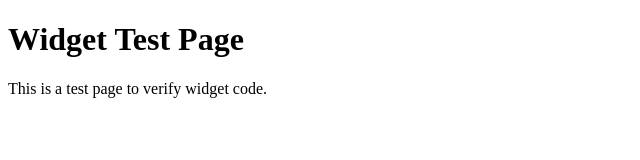
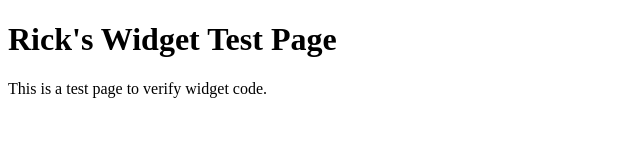
Before and after one commit to Rick-Tock/THM-widget-test, a plain HTML site: page index.html in a window 1280 px wide. Shown: the whole page, without its empty margins (0-640 px from the left). Drawn offline with Linux system fonts and the light colour scheme.

Commit message:
Update index.html

```diff
--- a/index.html
+++ b/index.html
@@ -18,7 +18,7 @@
 
 </head>
 <body>
-  <h1>Widget Test Page</h1>
+  <h1>Rick's Widget Test Page</h1>
   <p>This is a test page to verify widget code.</p>
 
   <!-- insert widget body code here -->
```
